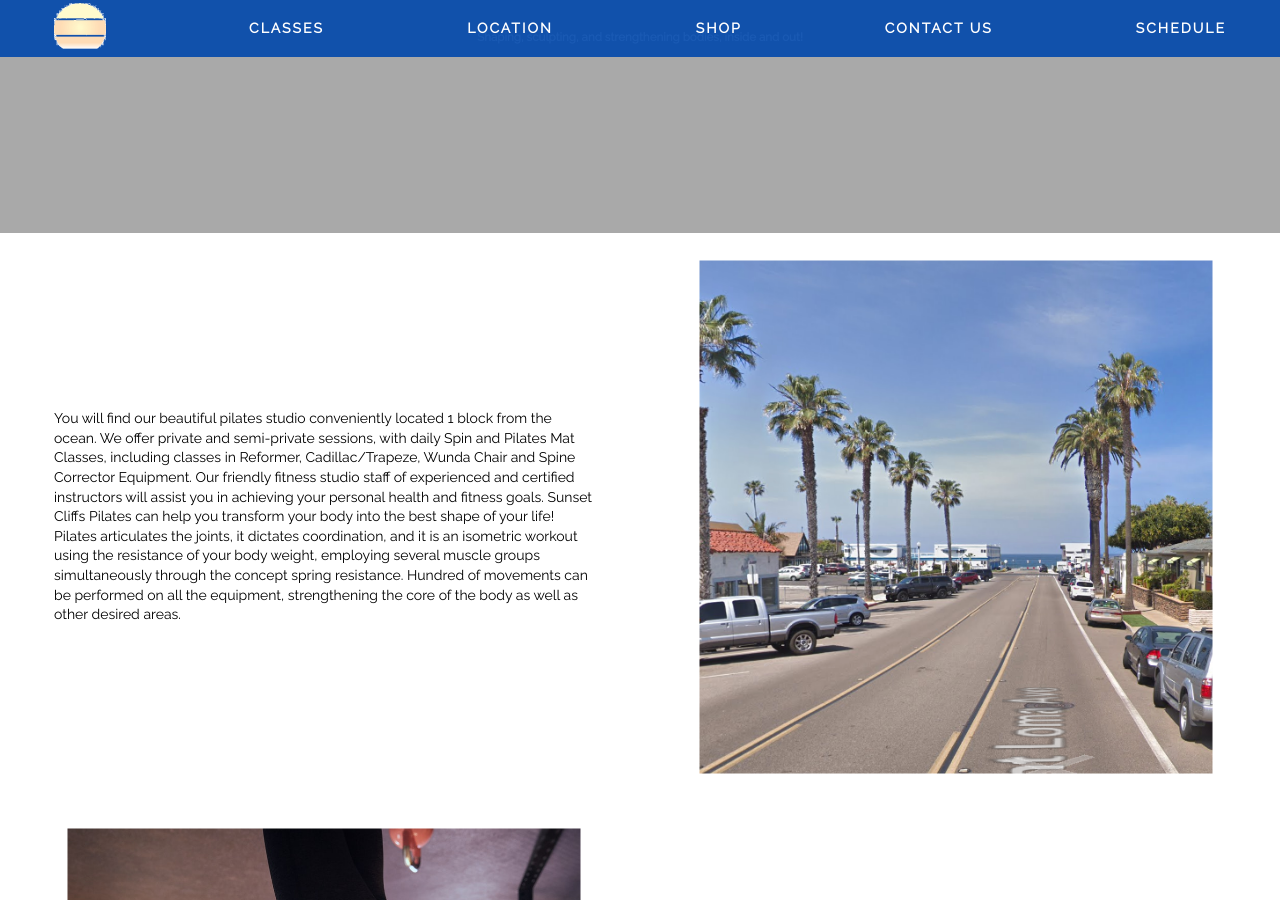
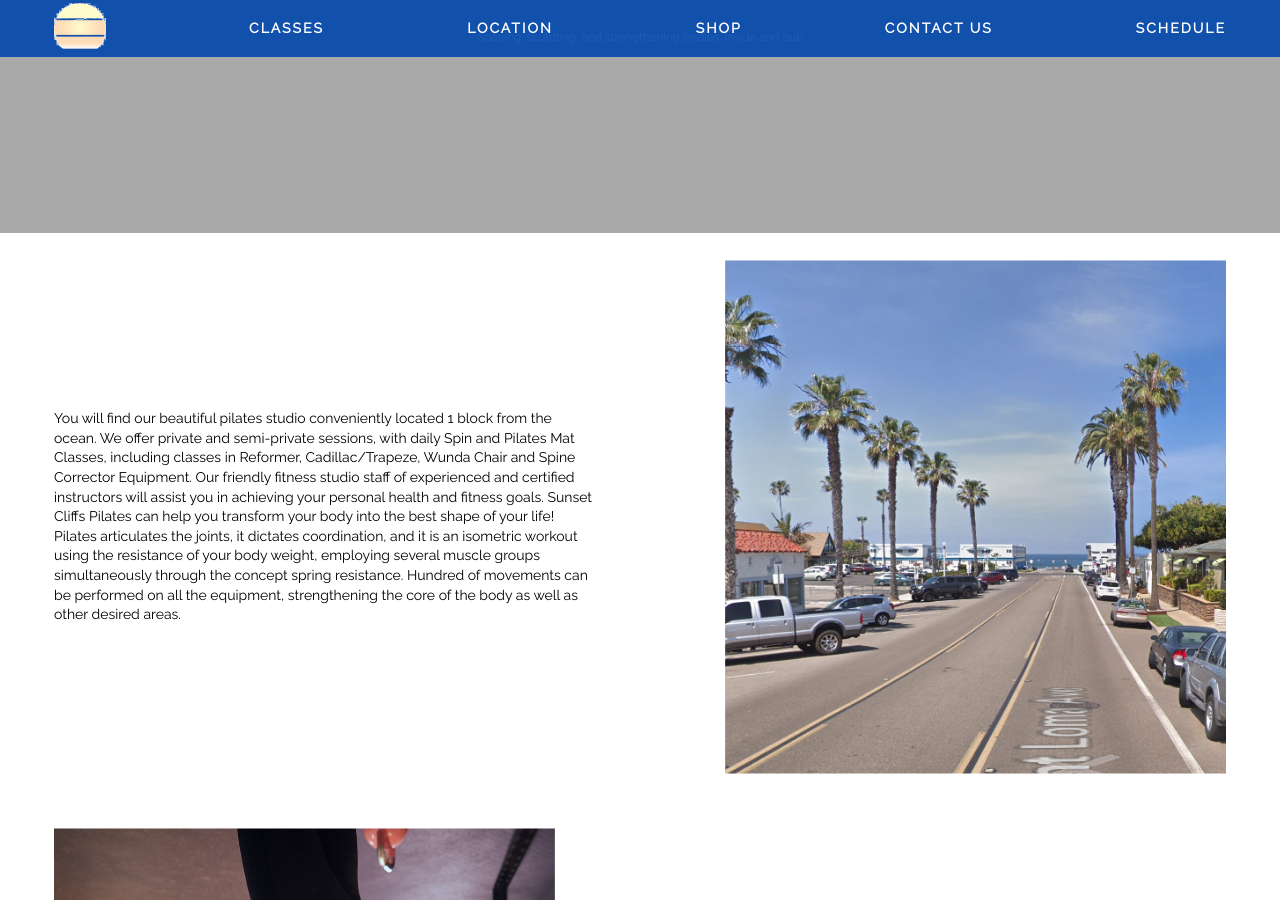
Before and after one commit to uconnjosh/yoga-website, a Jekyll site: the page built from index.md, in a window 1280 px wide and 900 px high, scrolled down 217 px. Built offline with Jekyll 4.4.1, drawn with Linux system fonts in a browser that asks for light colours; some of the changed text lies outside the part shown.

Commit message:
Include a hover grow effect for the class images

```diff
--- a/_includes/class.html
+++ b/_includes/class.html
@@ -1,11 +1,4 @@
 <div class="flex space-between align-center">
-
-    <div class="hover-grow w-45 m-1">
-      <div
-        style="background-image: url('{{ include.image }}')"
-        class="bg-center-cover spacer-square"
-      ></div>
-    </div>
 
     <div class="w-45 m-1">
 
@@ -19,4 +12,11 @@
 
     </div>
 
+    <div class="ping-pong__image w-45 m-1">
+      <div
+        style="background-image: url('{{ include.image }}')"
+        class="bg-center-cover spacer-square"
+      ></div>
+    </div>
+
 </div>
--- a/_layouts/home.html
+++ b/_layouts/home.html
@@ -40,21 +40,22 @@
 
     <div class="flex space-between align-center">
 
-      <div class="hover-grow w-45 m-1">
+      <div class="w-45 m-1">
+          <p>
+              You will find our beautiful pilates studio conveniently located 1 block from the ocean. We offer private and semi-private sessions, with daily Spin and Pilates Mat Classes, including classes in Reformer, Cadillac/Trapeze, Wunda Chair and Spine Corrector Equipment.
+
+              Our friendly fitness studio staff of experienced and certified instructors will assist you in achieving your personal health and fitness goals.
+
+              Sunset Cliffs Pilates can help you transform your body into the best shape of your life! Pilates articulates the joints, it dictates coordination, and it is an isometric workout using the resistance of your body weight, employing several muscle groups simultaneously through the concept spring resistance. Hundred of movements can be performed on all the equipment, strengthening the core of the body as well as other desired areas.
+          </p>
+        </div>
+
+
+      <div class="ping-pong__image w-45 m-1">
         <div
           style="background-image: url('/assets/images/home/point-loma-rd.png')"
           class="bg-center-cover spacer-square"
         ></div>
-      </div>
-
-      <div class="w-45 m-1">
-        <p>
-            You will find our beautiful pilates studio conveniently located 1 block from the ocean. We offer private and semi-private sessions, with daily Spin and Pilates Mat Classes, including classes in Reformer, Cadillac/Trapeze, Wunda Chair and Spine Corrector Equipment.
-
-            Our friendly fitness studio staff of experienced and certified instructors will assist you in achieving your personal health and fitness goals.
-
-            Sunset Cliffs Pilates can help you transform your body into the best shape of your life! Pilates articulates the joints, it dictates coordination, and it is an isometric workout using the resistance of your body weight, employing several muscle groups simultaneously through the concept spring resistance. Hundred of movements can be performed on all the equipment, strengthening the core of the body as well as other desired areas.
-        </p>
       </div>
 
     </div>
--- a/_sass/_base.scss
+++ b/_sass/_base.scss
@@ -91,16 +91,3 @@
 .overflow-hidden {
   overflow: hidden;
 }
-
-.hover-grow {
-  overflow: hidden;
-  > div {
-    transform: scale(.95);
-    transition: transform .5s;
-  }
-  &:hover {
-    > div {
-      transform: scale(1);
-    }
-  }
-}
--- a/_sass/_home.scss
+++ b/_sass/_home.scss
@@ -28,8 +28,36 @@
     }
   }
   .ping-pong {
+    .ping-pong__image {
+      overflow: hidden;
+      > div {
+        transition: transform .5s;
+      }
+    }
+    > .flex:nth-child(even) {
+      flex-direction: row-reverse;
+      .ping-pong__image {
+        &:hover {
+          > div {
+            transform: scale(1);
+          }
+        }
+        > div {
+          transform: scale(.95) translateX(-5%);
+        }
+      }
+    }
     > .flex:nth-child(odd) {
-      flex-direction: row-reverse;
+      .ping-pong__image {
+        &:hover {
+          > div {
+            transform: scale(1);
+          }
+        }
+        > div {
+          transform: scale(.95) translateX(5%);
+        }
+      }
     }
   }
 }
```
Also changed, not shown: other parts of _layouts/home.html (+2 -1 lines).
